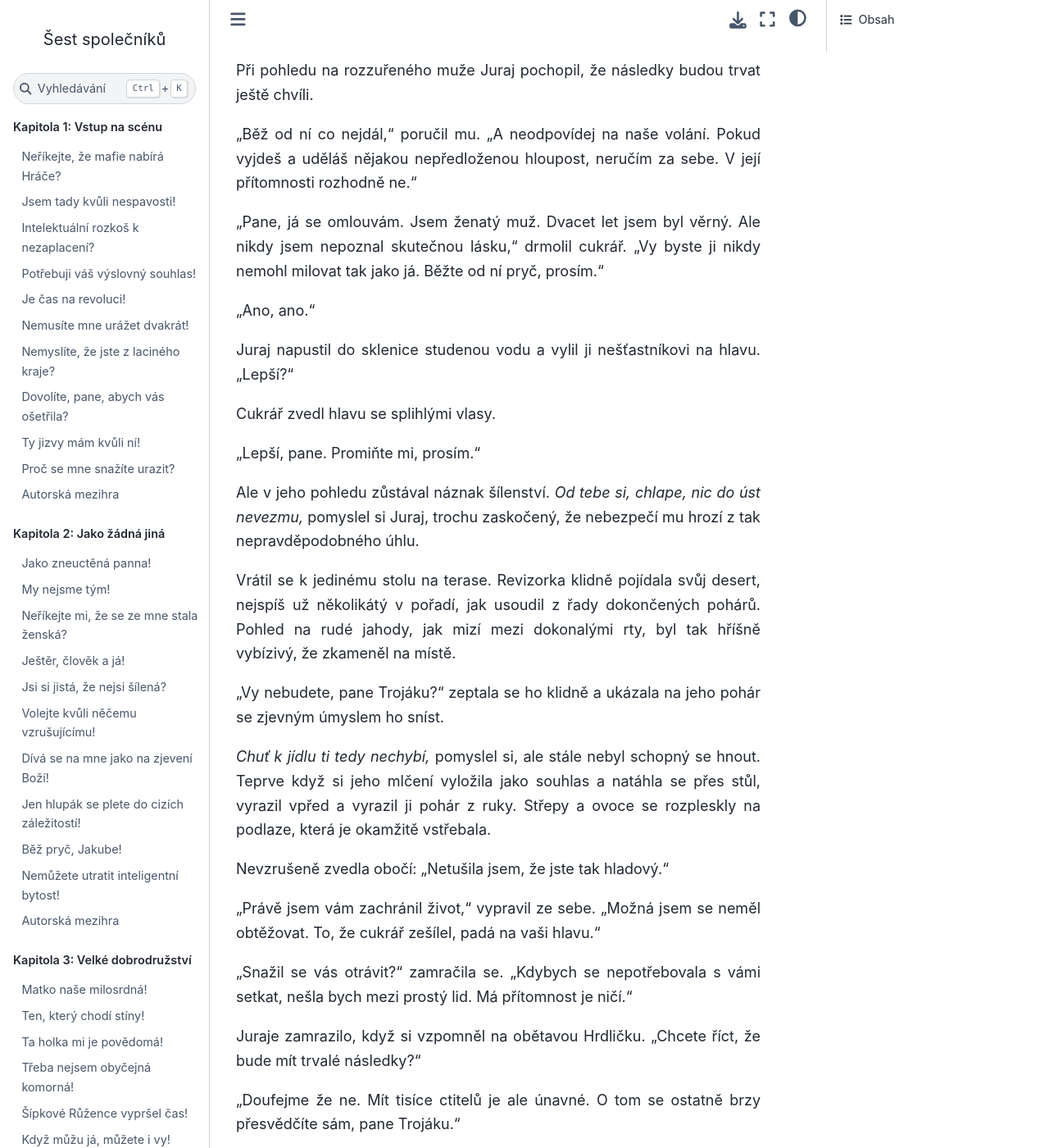
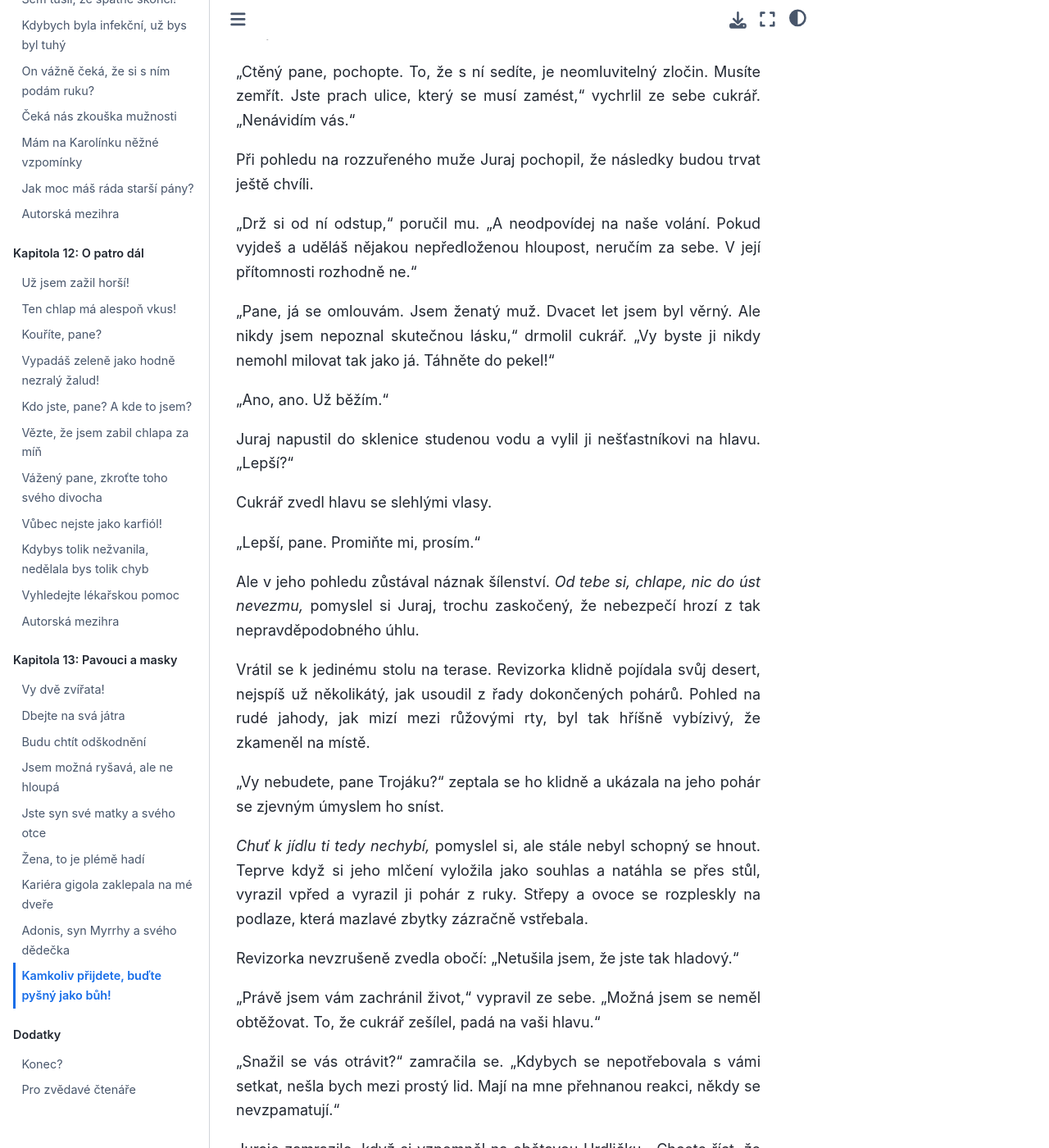
Before and after one commit to hanpari/sest-spolecniku, a Sphinx documentation site: the page built from source/sest_spolecniku/013-pavouci-a-masky/09.md, in a window 1280 px wide and 1400 px high, scrolled down 1460 px. Shown: the whole window at 82% size. Built offline with Sphinx 7.4.7 and the Sphinx Book theme 1.1.4, drawn with Linux system fonts in a browser that asks for light colours; pages that are not in the unit, such as notebooks, are missing from menus; some of the changed text lies outside the part shown.

Commit message:
Pavouci a masky

```diff
--- a/source/index.rst
+++ b/source/index.rst
@@ -262,6 +262,12 @@
    sest_spolecniku/013-pavouci-a-masky/01.md
    sest_spolecniku/013-pavouci-a-masky/02.md
    sest_spolecniku/013-pavouci-a-masky/03.md
+   sest_spolecniku/013-pavouci-a-masky/04.md
+   sest_spolecniku/013-pavouci-a-masky/05.md
+   sest_spolecniku/013-pavouci-a-masky/06.md
+   sest_spolecniku/013-pavouci-a-masky/07.md
+   sest_spolecniku/013-pavouci-a-masky/08.md
+   sest_spolecniku/013-pavouci-a-masky/09.md
 
 
 Další informace
--- a/source/sest_spolecniku/013-pavouci-a-masky/07.md
+++ b/source/sest_spolecniku/013-pavouci-a-masky/07.md
@@ -1,4 +1,4 @@
-#
+# Kariéra gigola zaklepala na mé dveře
 
 "Roztleskávačky," pokračoval raději, "jsou spoře oděné holčičky, které tancují před zraky opilých mužů."
 
--- a/source/sest_spolecniku/013-pavouci-a-masky/08.md
+++ b/source/sest_spolecniku/013-pavouci-a-masky/08.md
@@ -1,3 +1,5 @@
+# Adonis, syn Myrrhy a svého dědečka
+
 Rozhlédl se jako štvané zvíře.
 
 *Jsem v pasti!*
--- a/source/sest_spolecniku/013-pavouci-a-masky/09.md
+++ b/source/sest_spolecniku/013-pavouci-a-masky/09.md
@@ -1,12 +1,14 @@
+# Kamkoliv přijdete, buďte pyšný jako bůh!
+
 "Kirké?"
 
 Zatímco vysvětloval pověst o kouzelnici, roztřesený majitel cukrárny přinesl dva zdobené poháry s desertem. Jeden z nich nepřátelsky položil před Juraje, kdežto druhý s tisícem úklon položil před ni. Následně zkameněl a z koutku úst mu tekly sliny. Jeho nepatrný vnitřní plamen ho nedokázal uchránit před svůdným kouzlem. Juraj raději vstal a pomohl mu odejít. Zato sklidil šťavnatou snůšku nadávek a výhrůžek, sotva se očarovaný muž vzpamatoval natolik, aby mohl mluvit.
 
 "Jestli se jí jen dotkneš, ty chlípné prase, vykuchám tě," sípal celý brunátný. "Ztrať se, protože já ji musím mít pro sebe. Hnusíš se jí! Táhni!"
 
-Jakmile se ale ocitly ve vnitřních prostorách, plných mosazných přístrojů a skleněných vitrín, cukrář se vrhl na podlahu a bil čelem o kachličky v nejlepší orientální tradici.
+Jakmile se ale ocitli ve vnitřních prostorách, plných mosazných přístrojů a skleněných vitrín, cukrář se vrhl na podlahu a bil čelem o kachličky v nejlepší orientální tradici.
 
-"Ctěný pane, já se omlouvám," naříkal. "Odpusťte mi, prosím. To jsem nemluvil já, ale démon. Byl jsem posedlý."
+"Ctěný pane, já se omlouvám," naříkal. "Odpusťte mi, prosím. To jsem nemluvil já, ale nějaký démon. Byl jsem posedlý."
 
 "Démon? Važ slova, kamaráde," napomenul ho Juraj, kterému se také ulevilo. "Kdyby tě ten tvůj démon uslyšel, byl bys vyřízený. Počítám, že nejsi zvyklý na takové zákaznice."
 
@@ -36,32 +38,32 @@
 
 Při pohledu na rozzuřeného muže Juraj pochopil, že následky budou trvat ještě chvíli.
 
-"Běž od ní co nejdál," poručil mu. "A neodpovídej na naše volání. Pokud vyjdeš a uděláš nějakou nepředloženou hloupost, neručím za sebe. V její přítomnosti rozhodně ne."
+"Drž si od ní odstup," poručil mu. "A neodpovídej na naše volání. Pokud vyjdeš a uděláš nějakou nepředloženou hloupost, neručím za sebe. V její přítomnosti rozhodně ne."
 
 
-"Pane, já se omlouvám. Jsem ženatý muž. Dvacet let jsem byl věrný. Ale nikdy jsem nepoznal skutečnou lásku," drmolil cukrář. "Vy byste ji nikdy nemohl milovat tak jako já. Běžte od ní pryč, prosím."
+"Pane, já se omlouvám. Jsem ženatý muž. Dvacet let jsem byl věrný. Ale nikdy jsem nepoznal skutečnou lásku," drmolil cukrář. "Vy byste ji nikdy nemohl milovat tak jako já. Táhněte do pekel!"
 
-"Ano, ano."
+"Ano, ano. Už běžím."
 
 Juraj napustil do sklenice studenou vodu a vylil ji nešťastníkovi na hlavu. "Lepší?"
 
-Cukrář zvedl hlavu se splihlými vlasy.
+Cukrář zvedl hlavu se slehlými vlasy.
 
 "Lepší, pane. Promiňte mi, prosím."
 
-Ale v jeho pohledu zůstával náznak šílenství. *Od tebe si, chlape, nic do úst nevezmu,* pomyslel si Juraj, trochu zaskočený, že nebezpečí mu hrozí z tak nepravděpodobného úhlu.
+Ale v jeho pohledu zůstával náznak šílenství. *Od tebe si, chlape, nic do úst nevezmu,* pomyslel si Juraj, trochu zaskočený, že nebezpečí hrozí z tak nepravděpodobného úhlu.
 
-Vrátil se k jedinému stolu na terase. Revizorka klidně pojídala svůj desert, nejspíš už několikátý v pořadí, jak usoudil z řady dokončených pohárů. Pohled na rudé jahody, jak mizí mezi dokonalými rty, byl tak hříšně vybízivý, že zkameněl na místě.
+Vrátil se k jedinému stolu na terase. Revizorka klidně pojídala svůj desert, nejspíš už několikátý, jak usoudil z řady dokončených pohárů. Pohled na rudé jahody, jak mizí mezi růžovými rty, byl tak hříšně vybízivý, že zkameněl na místě.
 
 "Vy nebudete, pane Trojáku?" zeptala se ho klidně a ukázala na jeho pohár se zjevným úmyslem ho sníst.
 
-*Chuť k jídlu ti tedy nechybí,* pomyslel si, ale stále nebyl schopný se hnout. Teprve když si jeho mlčení vyložila jako souhlas a natáhla se přes stůl, vyrazil vpřed a vyrazil ji pohár z ruky. Střepy a ovoce se rozpleskly na podlaze, která je okamžitě vstřebala.
+*Chuť k jídlu ti tedy nechybí,* pomyslel si, ale stále nebyl schopný se hnout. Teprve když si jeho mlčení vyložila jako souhlas a natáhla se přes stůl, vyrazil vpřed a vyrazil ji pohár z ruky. Střepy a ovoce se rozpleskly na podlaze, která mazlavé zbytky zázračně vstřebala.
 
-Nevzrušeně zvedla obočí: "Netušila jsem, že jste tak hladový."
+Revizorka nevzrušeně zvedla obočí: "Netušila jsem, že jste tak hladový."
 
 "Právě jsem vám zachránil život," vypravil ze sebe. "Možná jsem se neměl obtěžovat. To, že cukrář zešílel, padá na vaši hlavu."
 
-"Snažil se vás otrávit?" zamračila se. "Kdybych se nepotřebovala s vámi setkat, nešla bych mezi prostý lid. Má přítomnost je ničí."
+"Snažil se vás otrávit?" zamračila se. "Kdybych se nepotřebovala s vámi setkat, nešla bych mezi prostý lid. Mají na mne přehnanou reakci, někdy se nevzpamatují."
 
 Juraje zamrazilo, když si vzpomněl na obětavou Hrdličku. "Chcete říct, že bude mít trvalé následky?"
 
@@ -73,11 +75,11 @@
 
 S neblahým tušením se posadil zpět ke stolu. "Jak to?"
 
-"My, kteří sloužíme velectěné paní gubernátorce, vychováváme další služebníky, věrné velectěné paní. Mí chráněnci bohužel nikdy nevydrželi dlouho."
+"My, kteří sloužíme velectěné paní gubernátorce, vychováváme další služebníky, své chráněnce. Ti mí bohužel nikdy nevydrželi dlouho."
 
 "Proč?"
 
-"Protože rychle umírají," podotkla smutně. "Má přízeň je jako polibek smrti. Představte si stovky žárlivých cukrářů, kteří vás chtějí utratit jako psa. Někteří z nich jsou muži s velkým vlivem. Oni se dozvědí, že někdo nový oblékl bílé barvy, a budou doufat, že když vás odstraní, vaše místo se uvolní pro ně."
+"Protože rychle umírají," podotkla pochmurně. "Má přízeň je jako polibek smrti. Představte si stovky žárlivých cukrářů, kteří vás chtějí utratit jako psa. Někteří z nich jsou muži s velkým vlivem. Oni se dozvědí, že někdo nový oblékl bílé barvy, a budou doufat, že když vás odstraní, vaše místo se uvolní pro ně."
 
 "Asi by nepomohlo, kdybych se hned svlékl do naha?" usmál se Juraj. Smrtelné nebezpečí ho nezajímalo. Jeho malá dušička se mohla zbláznit, že ho veřejně nazvaly svým chráněncem. *K tomu jediným,* pochechtával se blaženě, už napůl šílený.
 
@@ -123,13 +125,13 @@
 
 *Mentální štít?* Juraj se málem rozplakal. *Ze všech možných osob, které jsem si mohl vybrat, jsem si vybral právě ji, aby mne chránila? A ta její latina! Koho vůbec před kým chrání? Mne před ní, nebo ji před mnou?*
 
-"Kdo je ta dívka?" zeptala se Revizorka a zvědavě ji Světlaninu podobu prohlížela. "Vaše vyvolená?"
+"Kdo je ta dívka?" zeptala se Revizorka a zvědavě si Světlaninu podobu prohlížela. "Vaše vyvolená?"
 
 "Namyšlená káča," odtušil Juraj. Chtěl sice vykřiknout: "Jak bych mohl mít jinou vyvolenou než tebe!", ale ovládl se.
 
 "Mentální štít," vysvětlila Revizorka, "má často podobu těch, kteří jsou našemu srdci nejbližší."
 
-"Máte v zásadě pravdu," souhlasil Juraj. "Ona je blízko mému srdci. Leží mi totiž v žaludku. C-co to děláte?"
+"Máte v zásadě pravdu," souhlasil Juraj. "Ona je blízko mému srdci. Leží mi totiž v žaludku. C-co t-to děláte?"
 
 Zatímco seděl, Revizorka ho obešla a zabořila mu prsty do vlasů. I když šlo o vjem po všech stránkách příjemný, Juraj měl obavu, že pokud se tohle dozví horda ženiných ctitelů, budou mít o to větší touhu ho sprovodit ze světa.
 
@@ -151,14 +153,20 @@
 
 "Za chvíli přestanu být dvojjediný," sykl. "Jestli mne budete zdržovat, budete nás mít na svědomí."
 
-"Chápu."
+"Ach tak! Chápu! Pak se tedy rozlučme. Věřte mi, že ta poslední věc, kterou bych chtěla, je vás ohrozit."
 
-Revizorka k němu přistoupila a políbila ho na tvář. Jurajovi se podlomila kolena.
+*Myslíš víc, než se ti už podařilo,* ušklíbl se Juraj v duchu a začínal souhlasit se Závišem, že Revizorka má v sobě cosi dětsky připitomělého. *Dětsky roztomilého,* opravil se vzápětí, znechucený tak nejapnou myšlenkou. *Ona stojí nade vší kritikou!*
 
-"Vyřiďte prosím panu Velehradskému, že chci svého bratra zpět," zašeptala. "Velmi brzy, prosím. Stokrát si může myslet, že mu nyní nemůžu ublížit, ale mýlí se. Jste tu vy, pane Trojáku. Jsou zde dvě dcery z Mechového kopce. Každý z vás v mém dosahu."
+Předmět jeho úvah k němu přistoupil a políbil ho na tvář. Jurajovi se podlomila kolena.
+
+"Vyřiďte prosím panu Velehradskému, že chci svého bratra zpět," zašeptala Revizorka. "Velmi brzy, prosím. Stokrát si může myslet, že mu nyní nemůžu ublížit, ale mýlí se. Jste tu vy, pane Trojáku. Jsou zde také dvě dcery z Mechového kopce. Každý z vás v mém dosahu."
 
 "Chcete nám vyhrožovat?"
 
-Měl potíže se soustředit, ale všiml si, že Revizorka vynechala Lýdiinu Lištičku. *Přehlédla ji? Nebo netuší o našem spojení ve našem podsvětě?*
+Měl potíže se soustředit, ale všiml si, že Revizorka vynechala Lýdiinu Lištičku. *Přehlédla ji? Nebo netuší, že patří k nám?*
 
-"Nikdy, pane Trojáku. Stal jste se mým chráněncem. V očích veřejnosti jste předmětem mé přízně, neublížila jsem vám, naopak - pozdvihla jsem vás z bláta do nebes. Buďte proto pyšný jako bůh!"
+Něžně ho pohladila a on si připadal jako oddaný pes.
+
+"Nikdy, pane Trojáku," řekla. "Stal jste se mým chráněncem. V očích veřejnosti jste předmětem mé přízně, neublížila jsem vám, naopak - pozdvihla jsem vás z bláta do nebes. Kamkoliv přijdete, buďte pyšný jako bůh!"
+
+A s těmi slovy odešla.
```
Also changed, not shown: other parts of source/sest_spolecniku/013-pavouci-a-masky/09.md (+5 -5 lines), source/sest_spolecniku/pokracovani.md (+1 -1 lines).
